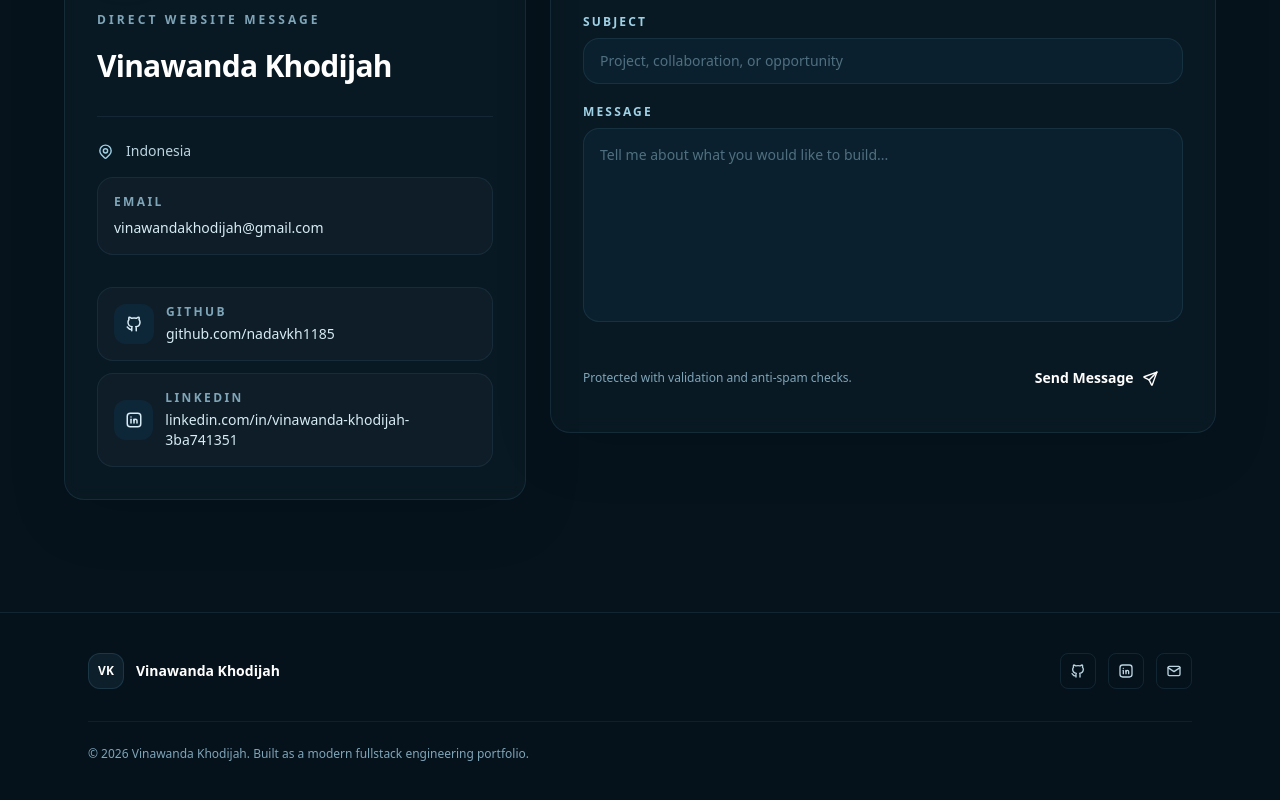
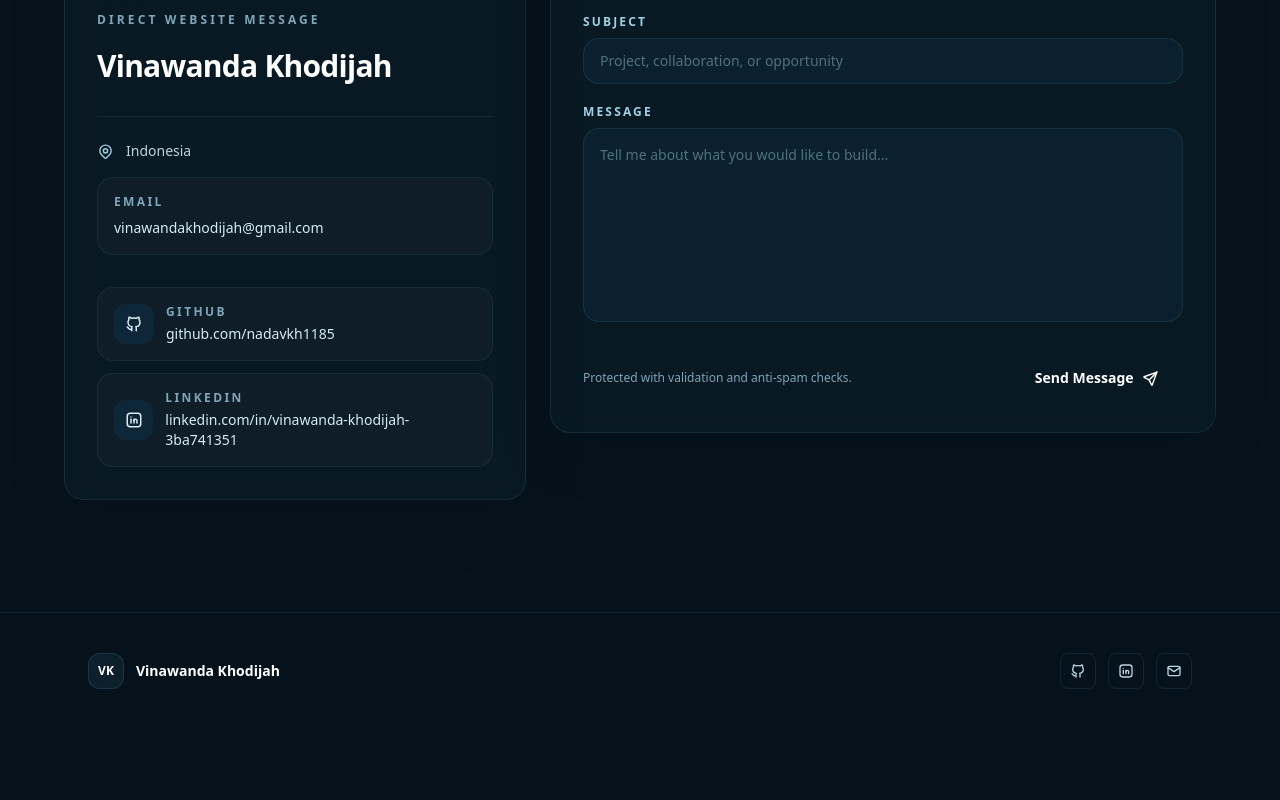
Before and after one commit to nadavkh1185/vinnawandakhodijah, a Next.js app: page / in a window 1280 px wide. Shown: the part 10577-11377 px from the top of the page. After the commit the page ends 11306 px from the top, so only its background shows below. Built offline with nearby package versions, Linux system fonts and the light colour scheme.

Commit message:
update footer

```diff
--- a/src/components/layout/Footer.tsx
+++ b/src/components/layout/Footer.tsx
@@ -51,10 +51,6 @@ export default function Footer() {
             ))}
           </div>
         </div>
-        <div className="mt-8 border-t border-[#5797B1]/10 pt-5 text-center text-xs leading-6 text-[#7FA5B8] sm:text-left">
-          &copy; {year} {profile.name}. Built as a modern fullstack engineering
-          portfolio.
-        </div>
       </div>
     </footer>
   );
```
